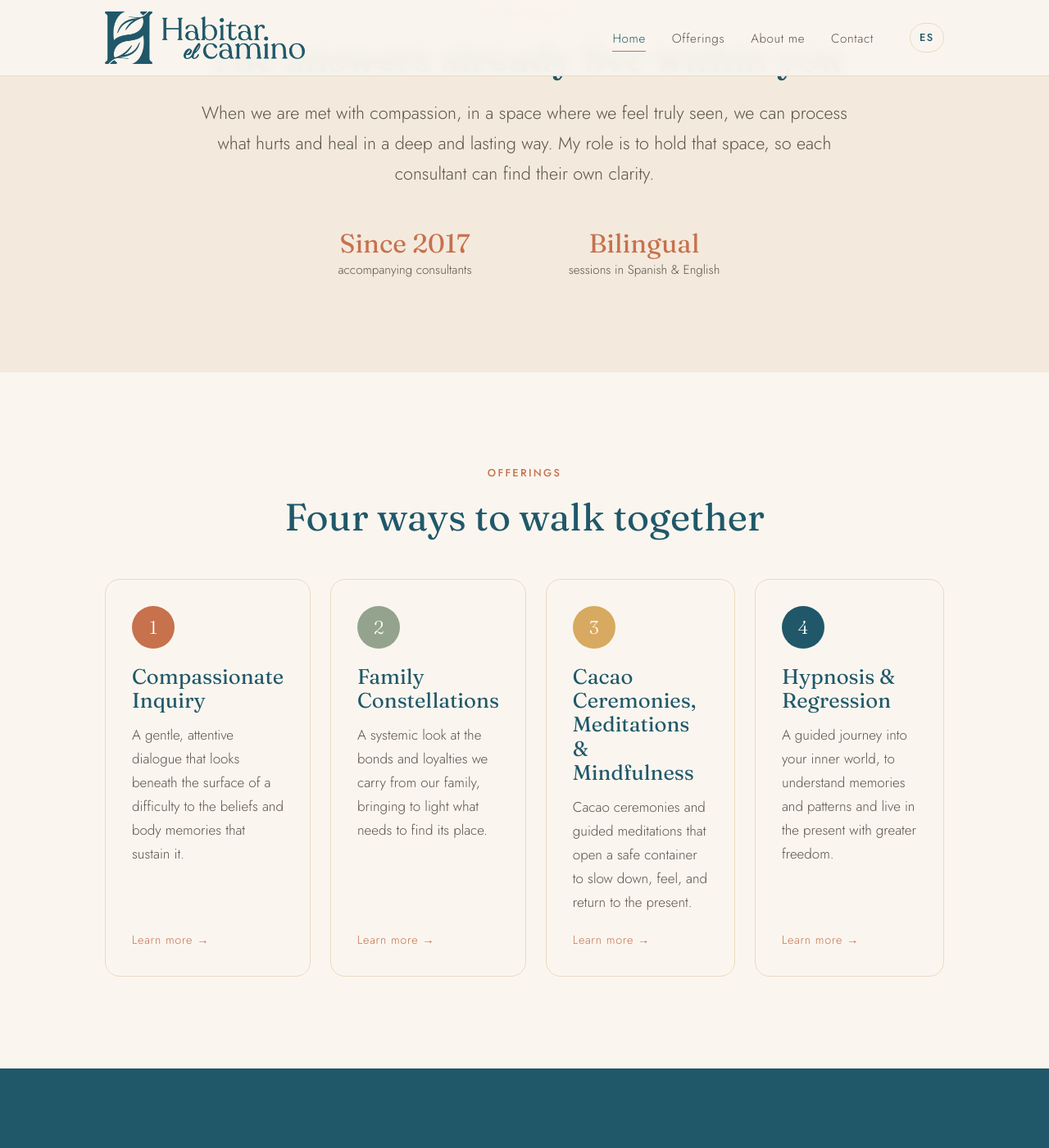
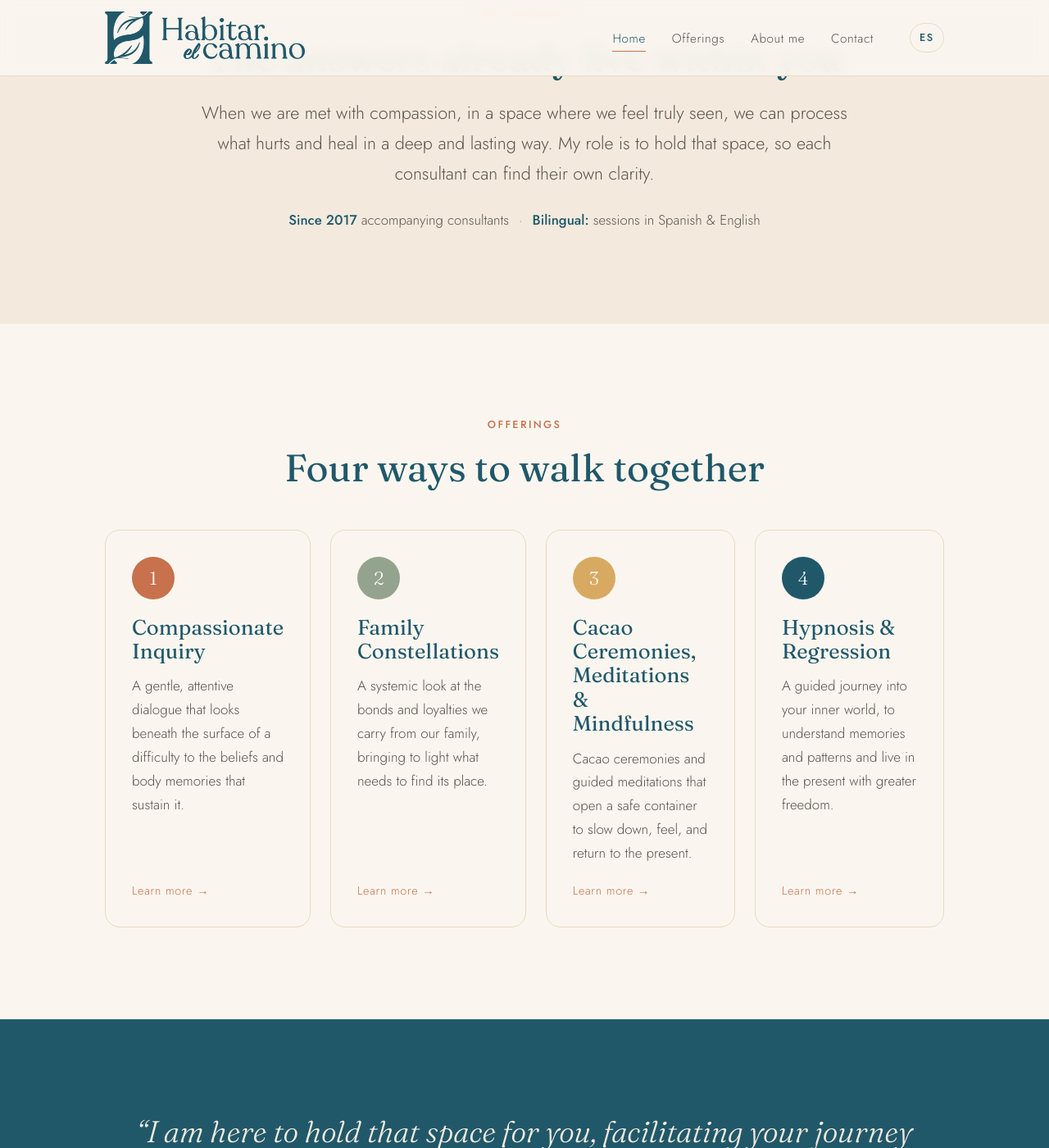
Before and after one commit to travisdowns/habitarelcamino, a Jekyll site: the page built from en/index.html, in a window 1280 px wide and 1400 px high, scrolled down 940 px. Shown: the whole window at 82% size. Built offline with Jekyll 4.4.1, drawn with Linux system fonts in a browser that asks for light colours.

Commit message:
Make the home page stats a quiet line under the approach text

```diff
--- a/css/style.css
+++ b/css/style.css
@@ -754,29 +754,37 @@ textarea {
 .stats {
   list-style: none;
   padding: 0;
-  margin: 3rem auto 0;
-  display: grid;
-  grid-template-columns: repeat(2, 1fr);
-  gap: 1.5rem;
-  max-width: 560px;
+  margin: 1.25rem auto 0;
+  display: flex;
+  flex-wrap: wrap;
+  justify-content: center;
+  gap: 0.25rem 0;
   color: var(--ink-soft);
-  font-size: 0.95rem;
+  font-size: 1.05rem;
 }
 
-.stats strong {
-  display: block;
-  font-family: var(--serif);
-  font-size: 2rem;
-  font-weight: 400;
+.stats li + li::before {
+  content: "·";
+  margin: 0 0.75rem;
   color: var(--rust);
-  line-height: 1.2;
 }
 
 @media screen and (max-width: 600px) {
   .stats {
-    grid-template-columns: 1fr;
+    flex-direction: column;
+    align-items: center;
+  }
+
+  .stats li + li::before {
+    display: none;
   }
 }
+
+.stats strong {
+  font-weight: 500;
+  color: var(--teal);
+}
+
 
 .channels .icon {
   flex: none;
--- a/en/index.html
+++ b/en/index.html
@@ -30,7 +30,7 @@ description: "Habitar el Camino is a holistic facilitation practice in Puerto Va
         <p class="lede">When we are met with compassion, in a space where we feel truly seen, we can process what hurts and heal in a deep and lasting way. My role is to hold that space, so each consultant can find their own clarity.</p>
         <ul class="stats">
           <li><strong>Since 2017</strong> accompanying consultants</li>
-          <li><strong>Bilingual</strong> sessions in Spanish &amp; English</li>
+          <li><strong>Bilingual:</strong> sessions in Spanish &amp; English</li>
         </ul>
       </div>
     </section>
--- a/index.html
+++ b/index.html
@@ -30,7 +30,7 @@ description: "Habitar el Camino es una práctica de facilitación holística en
         <p class="lede">Cuando nos encuentran con compasión, en un espacio donde nos sentimos realmente vistos, podemos procesar lo que duele y sanar de manera profunda y duradera. Mi rol es sostener ese espacio, para que cada consultante encuentre su propia claridad.</p>
         <ul class="stats">
           <li><strong>Desde 2017</strong> acompañando a consultantes</li>
-          <li><strong>Bilingüe</strong> sesiones en español e inglés</li>
+          <li><strong>Bilingüe:</strong> sesiones en español e inglés</li>
         </ul>
       </div>
     </section>
```
